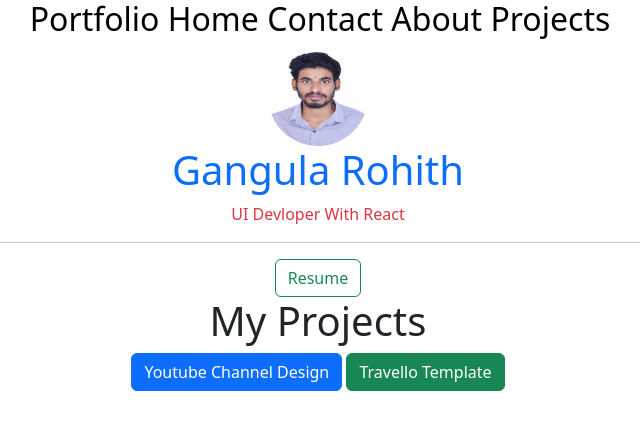
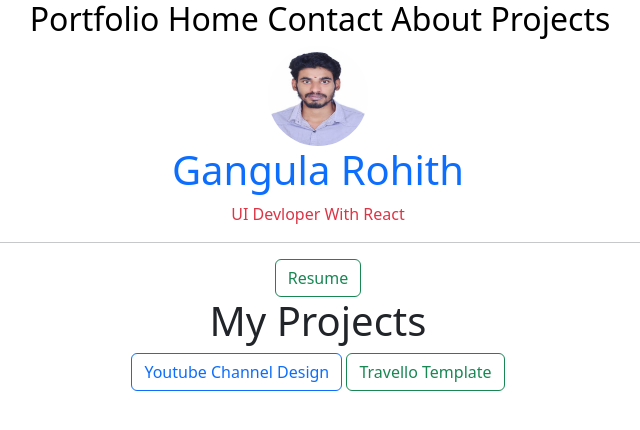
Before and after one commit to Rohith-ui-Developer/GangulaRohith-ui-developer, a website: page index.html in a window 1280 px wide. Shown: the whole page, without its empty margins (322-962 px from the left). Drawn offline with nearby package versions, Linux system fonts and the light colour scheme.

Commit message:
Update index.html
ok

```diff
--- a/index.html
+++ b/index.html
@@ -32,7 +32,7 @@
     <hr>
     <a class="btn btn-outline-success" href="Public/docs/Resume-Rohith.pdf">Resume</a>
     <h1>My Projects</h1>
-    <a class="btn btn-primary" href="Public/youtube-channel-design.html">Youtube Channel Design</a>
-    <a class="btn btn-success" href="Public/travello-template.html">Travello Template</a>
+    <a class="btn btn-outline-primary" href="Public/youtube-channel-design.html">Youtube Channel Design</a>
+    <a class="btn btn-outline-success" href="Public/travello-template.html">Travello Template</a>
 </body>
 </html>
```
